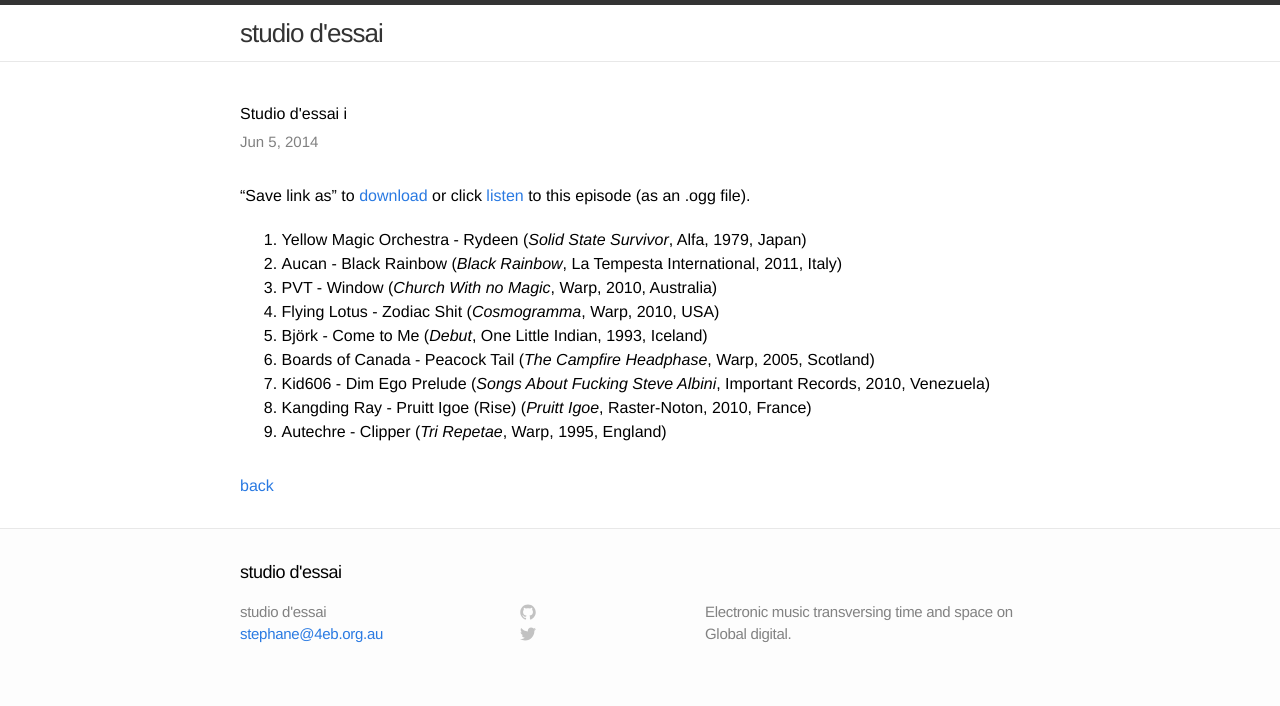
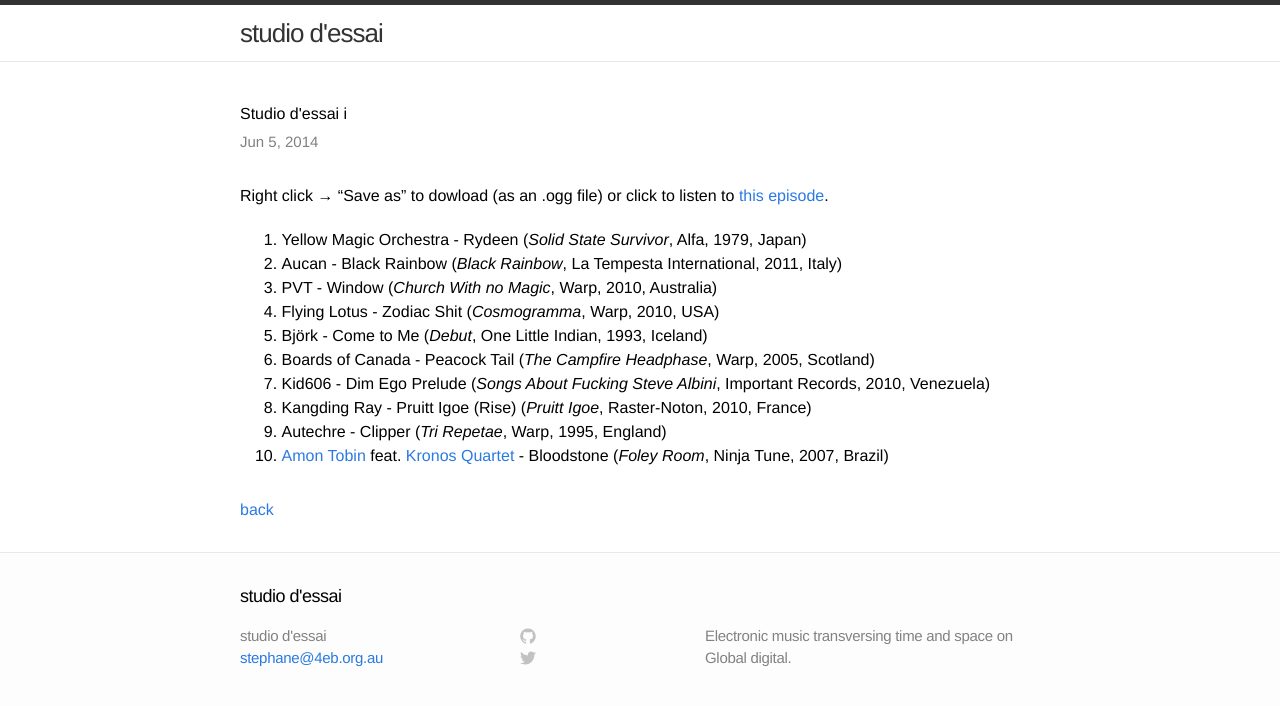
Before and after one commit to studio-dessai/studio-dessai.github.io, a Jekyll site: the page built from _posts/2014-06-05-sdi.MARKDOWN, in a window 1280 px wide. Shown: the top 706 px of the page. Built offline with Jekyll 4.4.1, drawn with Linux system fonts in a browser that asks for light colours.

Commit message:
wording and last track

```diff
--- a/_posts/2014-06-05-sdi.MARKDOWN
+++ b/_posts/2014-06-05-sdi.MARKDOWN
@@ -3,12 +3,8 @@ layout: post
 title: Studio d'essai i
 ---
 
-"Save link as" to <a
-href="https://github.com/studio-dessai/podcasts/blob/master/Studio%20d%27essai%20i%20-%202014-06-05.ogg?raw=true">download</a>
-or click
-<a
-href="https://github.com/studio-dessai/podcasts/blob/master/Studio%20d%27essai%20i%20-%202014-06-05.ogg?raw=true">listen</a>
-to this episode (as an .ogg file).
+Right click → "Save as" to dowload (as an .ogg file) or click to listen to <a
+href="https://github.com/studio-dessai/podcasts/blob/master/Studio%20d%27essai%20i%20-%202014-06-05.ogg?raw=true">this episode</a>.
 
 1. Yellow Magic Orchestra - Rydeen (_Solid State Survivor_, Alfa, 1979, Japan)
 2. Aucan - Black Rainbow (_Black Rainbow_, La Tempesta International, 2011, Italy)
@@ -19,3 +15,4 @@ to this episode (as an .ogg file).
 7. Kid606 - Dim Ego Prelude (_Songs About Fucking Steve Albini_, Important Records, 2010, Venezuela)
 8. Kangding Ray - Pruitt Igoe (Rise) (_Pruitt Igoe_, Raster-Noton, 2010, France)
 9. Autechre - Clipper (_Tri Repetae_, Warp, 1995, England)
+10. [Amon Tobin](http://musicbrainz.org/artist/630662ea-1c7d-4208-99fd-ba3afec20f0c) feat. [Kronos Quartet](http://musicbrainz.org/artist/f5586dfa-7031-4af0-8042-19b6a1170389) - Bloodstone (_Foley Room_, Ninja Tune, 2007, Brazil)
```
